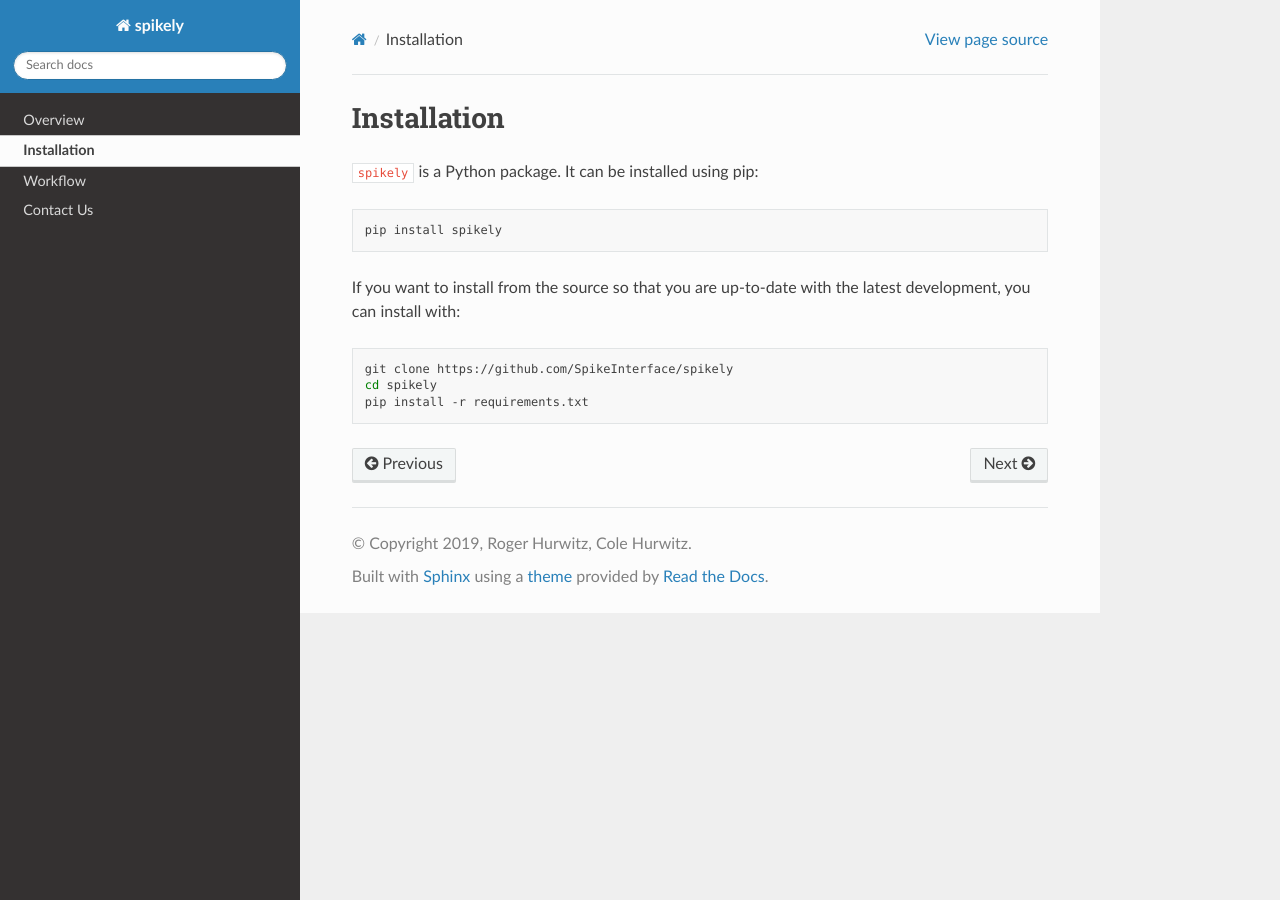
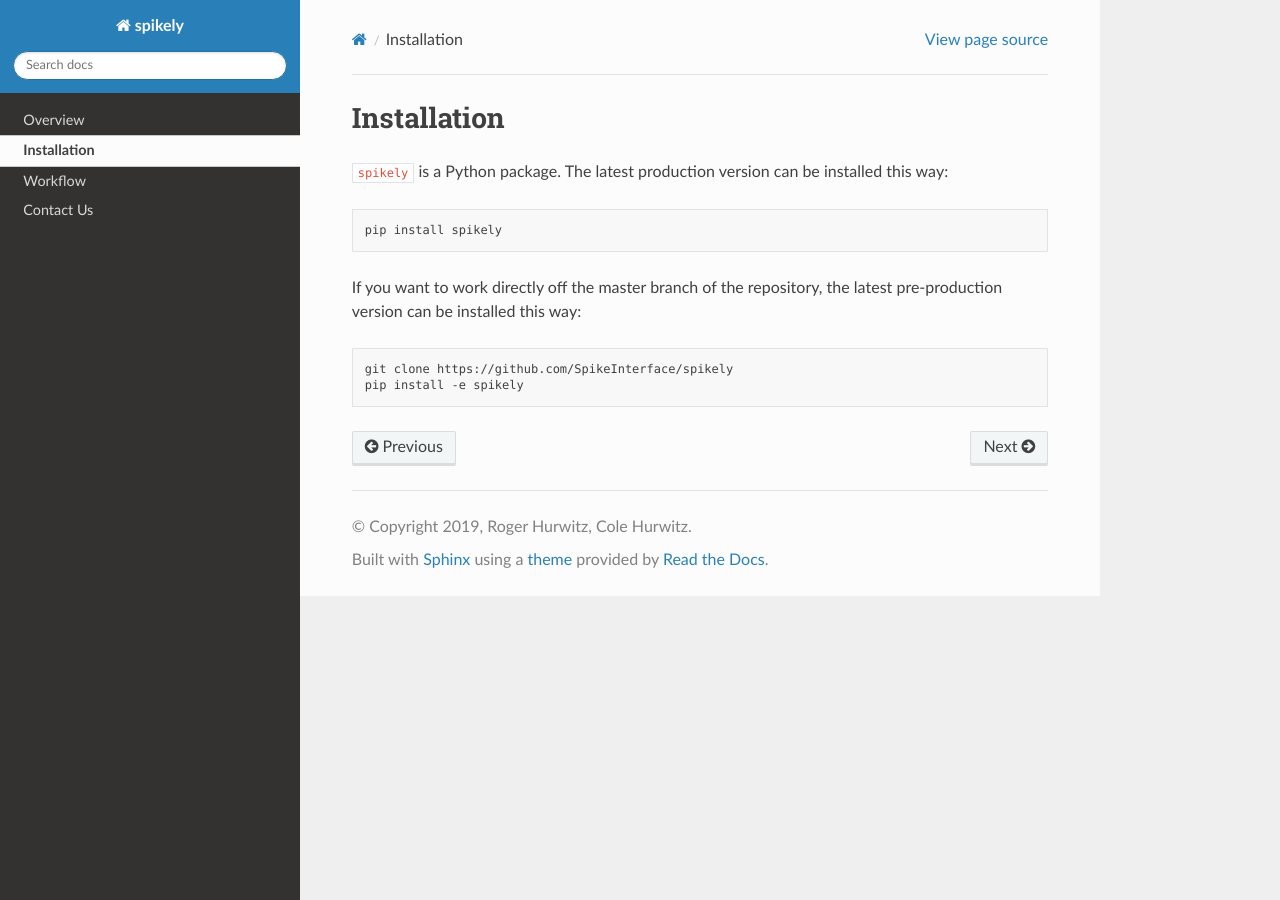
Before and after one commit to SpikeInterface/spikely, a Sphinx documentation site: the page built from docs/source/installation.rst, in a window 1280 px wide. Built offline with Sphinx 7.4.7 and the Read the Docs theme 2.0.0, drawn with Linux system fonts in a browser that asks for light colours.

Commit message:
Updated installation guidance.

```diff
--- a/docs/source/installation.rst
+++ b/docs/source/installation.rst
@@ -1,18 +1,18 @@
 Installation
 ============
 
-:code:`spikely` is a Python package. It can be installed using pip:
+:code:`spikely` is a Python package. The latest production version can be
+installed this way:
 
 .. code-block:: python
 
     pip install spikely
 
 
-If you want to install from the source so that you are up-to-date with the
-latest development, you can install with:
+If you want to work directly off the master branch of the repository, the
+latest pre-production version can be installed this way:
 
 .. code-block:: bash
 
     git clone https://github.com/SpikeInterface/spikely
-    cd spikely
-    pip install -r requirements.txt
+    pip install -e spikely
```
Also changed, not shown: requirements.txt (deleted, +0 -21 lines), 1 other file.
